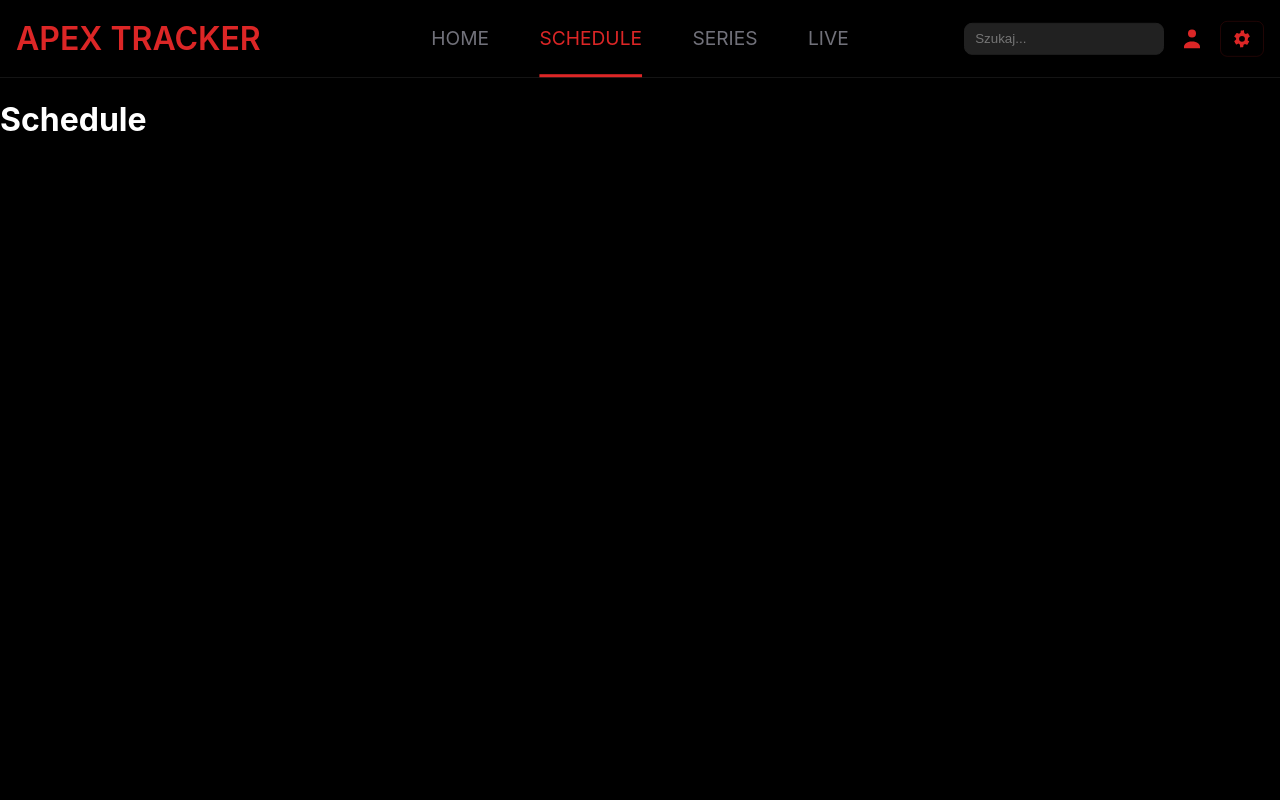
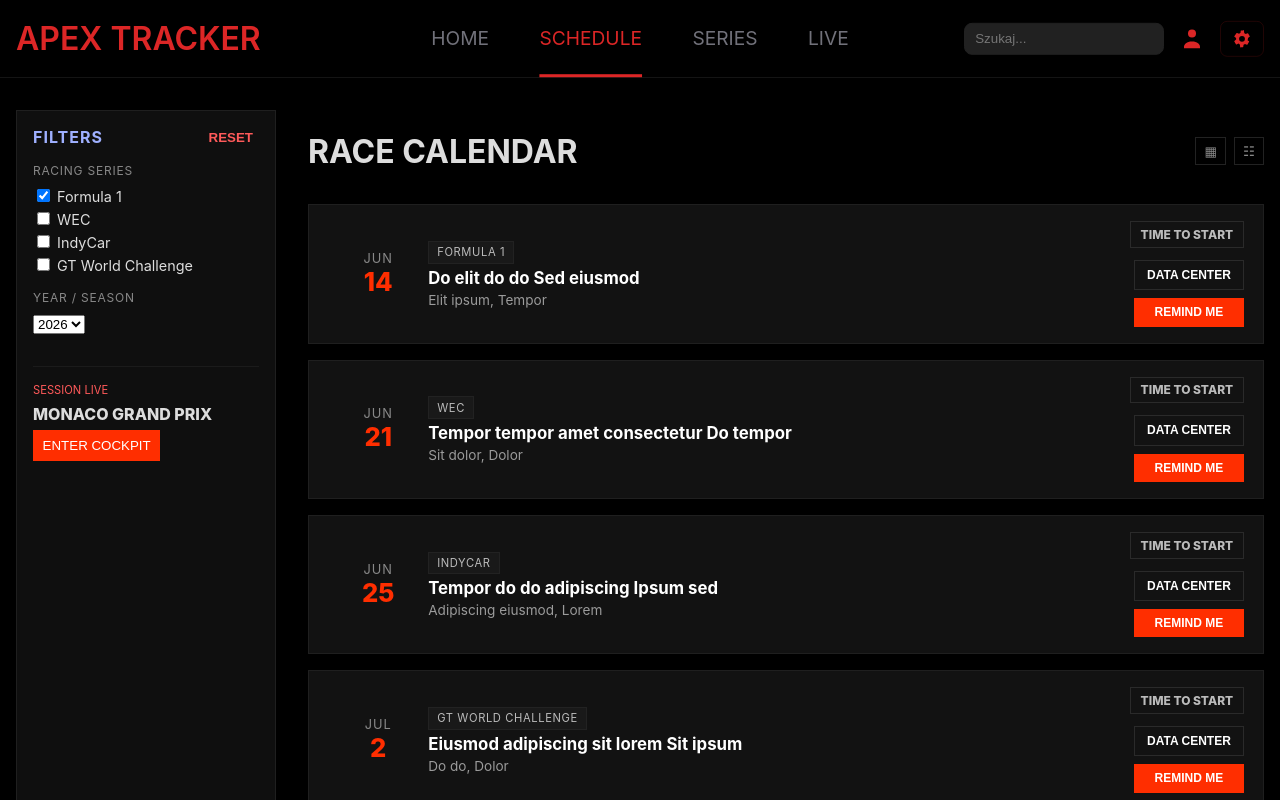
Before and after one commit to szymonmar/apextracker, a React (Create React App) app in the folder apextracker/: page /schedule in a window 1280 px wide. Shown: the top 800 px of the page. Built offline with nearby package versions, Linux system fonts and the light colour scheme.

Commit message:
add schedule page

```diff
--- a/apextracker/src/App.js
+++ b/apextracker/src/App.js
@@ -6,6 +6,7 @@
 import PopularSeries from './components/PopularSeries';
 import UpcomingCalendar from './components/UpcomingCalendar';
 import RecentReplays from './components/RecentReplays';
+import Schedule from './components/Schedule';
 
 function Home() {
   return (
@@ -29,9 +30,7 @@
   );
 }
 
-function Schedule() {
-  return <h1>Schedule</h1>;
-}
+// Schedule component is implemented in src/components/Schedule.js
 
 function Series() {
   return <h1>Series</h1>;
--- /dev/null
+++ b/apextracker/src/components/Schedule.css
@@ -0,0 +1,216 @@
+.schedule-page {
+  display: grid;
+  grid-template-columns: 260px 1fr;
+  gap: 2rem;
+  padding: 2rem 1rem;
+  color: #ddd;
+}
+
+.schedule-filters {
+  background: #0f0f0f;
+  border: 1px solid #1f1f1f;
+  padding: 1rem;
+  color: #ddd;
+}
+
+.filters-header {
+  display: flex;
+  justify-content: space-between;
+  align-items: center;
+}
+
+.filters-header h4 {
+  margin: 0;
+  color: #9fb0ff;
+  letter-spacing: 1px;
+}
+
+.reset-btn {
+  background: transparent;
+  border: none;
+  color: #ff5a5a;
+  cursor: pointer;
+  font-weight: 700;
+}
+
+.filter-group {
+  margin: 1rem 0;
+}
+
+.group-title {
+  display: block;
+  font-size: 0.75rem;
+  margin-bottom: 0.5rem;
+  color: #888;
+  text-transform: uppercase;
+  letter-spacing: 0.8px;
+}
+
+.checkboxes label {
+  display: block;
+  margin: 0.25rem 0;
+  font-size: 0.9rem;
+}
+
+.schedule-list .schedule-header h1 {
+  color: #fff;
+  margin: 0 0 1rem 0;
+}
+
+.events {
+  display: flex;
+  flex-direction: column;
+  gap: 1rem;
+}
+
+.event-card {
+  background: #121212;
+  border: 1px solid #1f1f1f;
+  display: grid;
+  grid-template-columns: 100px 1fr 220px;
+  align-items: center;
+  padding: 1rem 1.2rem;
+}
+
+.event-left {
+  display: flex;
+  flex-direction: column;
+  align-items: center;
+  justify-content: center;
+}
+
+.date-badge-big {
+  font-size: 0.8rem;
+  color: #888;
+  letter-spacing: 1px;
+}
+
+.date-day {
+  font-size: 1.6rem;
+  color: #ff2e00;
+  font-weight: 800;
+}
+
+.pill {
+  display: inline-block;
+  background: rgba(255,255,255,0.03);
+  border: 1px solid #222;
+  color: #bbb;
+  padding: 0.2rem 0.5rem;
+  font-size: 0.7rem;
+  text-transform: uppercase;
+  letter-spacing: 0.6px;
+}
+
+.event-title {
+  color: #fff;
+  font-size: 1.05rem;
+  font-weight: 700;
+  margin: 0.25rem 0 0 0;
+}
+
+.event-location {
+  color: #9b9b9b;
+  font-size: 0.85rem;
+  margin-top: 0.25rem;
+}
+
+.event-actions {
+  display: flex;
+  flex-direction: column;
+  gap: 0.75rem;
+  align-items: flex-end;
+}
+
+.btn-ghost,
+.btn-primary {
+  padding: 0.45rem 0.75rem;
+  border: none;
+  font-size: 0.75rem;
+  font-weight: 700;
+  text-transform: uppercase;
+  cursor: pointer;
+}
+
+.btn-ghost {
+  background: transparent;
+  color: #fff;
+  border: 1px solid #2a2a2a;
+}
+
+.btn-primary {
+  background: #ff2e00;
+  color: #fff;
+}
+
+.right-buttons {
+  display: flex;
+  flex-direction: column;
+  gap: 0.5rem;
+  align-items: stretch;
+}
+
+.status {
+  padding: 0.3rem 0.6rem;
+  border: 1px solid #2a2a2a;
+  color: #bbb;
+  background: transparent;
+  font-weight: 800;
+  font-size: 0.75rem;
+}
+
+.status.live {
+  background: rgba(255,46,0,0.12);
+  border-color: #ff2e00;
+  color: #ff2e00;
+}
+
+.list-header {
+  display: flex;
+  justify-content: space-between;
+  align-items: center;
+  margin-bottom: 0.75rem;
+}
+
+.view-toggle .icon-btn {
+  background: transparent;
+  color: #888;
+  border: 1px solid #222;
+  margin-left: 0.5rem;
+  padding: 0.35rem 0.5rem;
+}
+
+.session-cta {
+  margin-top: 2rem;
+  border-top: 1px solid #1b1b1b;
+  padding-top: 1rem;
+}
+
+.session-label {
+  font-size: 0.7rem;
+  color: #ff5a5a;
+}
+
+.session-title {
+  font-weight: 800;
+  margin: 0.4rem 0;
+}
+
+.enter-btn {
+  background: #ff2e00;
+  color: #fff;
+  padding: 0.5rem 0.6rem;
+  border: none;
+}
+
+@media (max-width: 900px) {
+  .schedule-page {
+    grid-template-columns: 1fr;
+  }
+
+  .event-card {
+    grid-template-columns: 1fr;
+    gap: 0.5rem;
+    align-items: flex-start;
+  }
+}
--- /dev/null
+++ b/apextracker/src/components/Schedule.js
@@ -0,0 +1,105 @@
+
+import "./Schedule.css";
+
+function randLorem(wordCount = 3) {
+  const words = "lorem ipsum dolor sit amet consectetur adipiscing elit sed do eiusmod tempor".split(" ");
+  let out = [];
+  for (let i = 0; i < wordCount; i++) out.push(words[Math.floor(Math.random() * words.length)]);
+  return out.map((w, idx) => (idx === 0 ? w.charAt(0).toUpperCase() + w.slice(1) : w)).join(" ");
+}
+
+function formatShortDate(d) {
+  const m = d.toLocaleString('en-US', { month: 'short' }).toUpperCase();
+  const day = d.getDate();
+  return `${m} ${day}`;
+}
+
+function Schedule() {
+  const seriesList = ['Formula 1', 'WEC', 'IndyCar', 'GT World Challenge'];
+  const events = Array.from({ length: 12 }).map((_, i) => {
+    const date = new Date();
+    date.setDate(date.getDate() + i * 7 + Math.floor(Math.random() * 5));
+    return {
+      id: i + 1,
+      dateRaw: date,
+      date: formatShortDate(date),
+      title: randLorem(4) + ' ' + randLorem(2),
+      series: seriesList[i % seriesList.length],
+      location: randLorem(2) + ', ' + randLorem(1),
+      status: Math.random() > 0.85 ? 'LIVE NOW' : 'TIME TO START',
+    };
+  });
+
+  return (
+    <div className="schedule-page">
+      <aside className="schedule-filters">
+        <div className="filters-header">
+          <h4>FILTERS</h4>
+          <button className="reset-btn">RESET</button>
+        </div>
+
+        <div className="filter-group">
+          <label className="group-title">Racing Series</label>
+          <div className="checkboxes">
+            {seriesList.map((s, idx) => (
+              <label key={s}><input type="checkbox" defaultChecked={idx === 0} /> {s}</label>
+            ))}
+          </div>
+        </div>
+
+        <div className="filter-group small">
+          <label className="group-title">Year / Season</label>
+          <select defaultValue={new Date().getFullYear()}>
+            <option>{new Date().getFullYear()}</option>
+            <option>{new Date().getFullYear() + 1}</option>
+          </select>
+        </div>
+
+        <div className="session-cta">
+          <div className="session-label">SESSION LIVE</div>
+          <div className="session-title">MONACO GRAND PRIX</div>
+          <button className="enter-btn">ENTER COCKPIT</button>
+        </div>
+      </aside>
+
+      <main className="schedule-list">
+        <div className="list-header">
+          <h1>RACE CALENDAR</h1>
+          <div className="view-toggle">
+            <button className="icon-btn">▦</button>
+            <button className="icon-btn">☷</button>
+          </div>
+        </div>
+
+        <div className="events">
+          {events.map((e) => (
+            <article key={e.id} className="event-card">
+              <div className="event-left">
+                <div className="date-badge-big">{e.date.split(' ')[0]}</div>
+                <div className="date-day">{e.date.split(' ')[1]}</div>
+              </div>
+
+              <div className="event-main">
+                <div className="meta-row">
+                  <span className="pill">{e.series}</span>
+                </div>
+                <h2 className="event-title">{e.title}</h2>
+                <div className="event-location">{e.location}</div>
+              </div>
+
+              <div className="event-actions">
+                <div className={`status ${e.status === 'LIVE NOW' ? 'live' : ''}`}>{e.status}</div>
+                <div className="right-buttons">
+                  <button className="btn-ghost">DATA CENTER</button>
+                  <button className="btn-primary">REMIND ME</button>
+                </div>
+              </div>
+            </article>
+          ))}
+        </div>
+      </main>
+    </div>
+  );
+}
+
+export default Schedule;
--- a/apextracker/src/components/UpcomingCalendar.js
+++ b/apextracker/src/components/UpcomingCalendar.js
@@ -1,4 +1,5 @@
 import "./UpcomingCalendar.css";
+import { NavLink } from "react-router-dom";
 
 function UpcomingCalendar() {
   const events = [
@@ -29,7 +30,7 @@
     <section className="upcoming-calendar">
       <div className="section-header">
         <h2>Upcoming Calendar</h2>
-        <a href="#" className="view-all">Schedule View</a>
+        <NavLink to="/schedule" className="view-all">Schedule View</NavLink>
       </div>
       <div className="calendar-events">
         {events.map((event) => (
```
